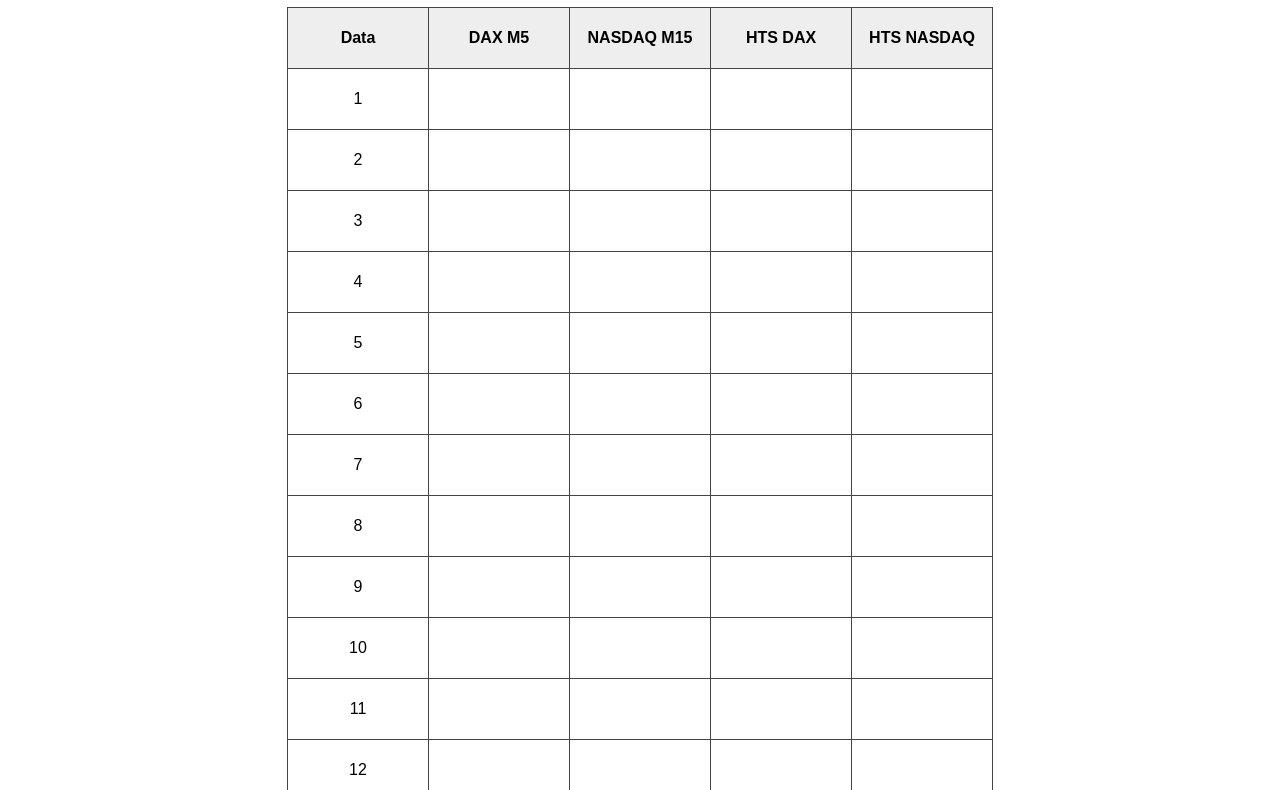
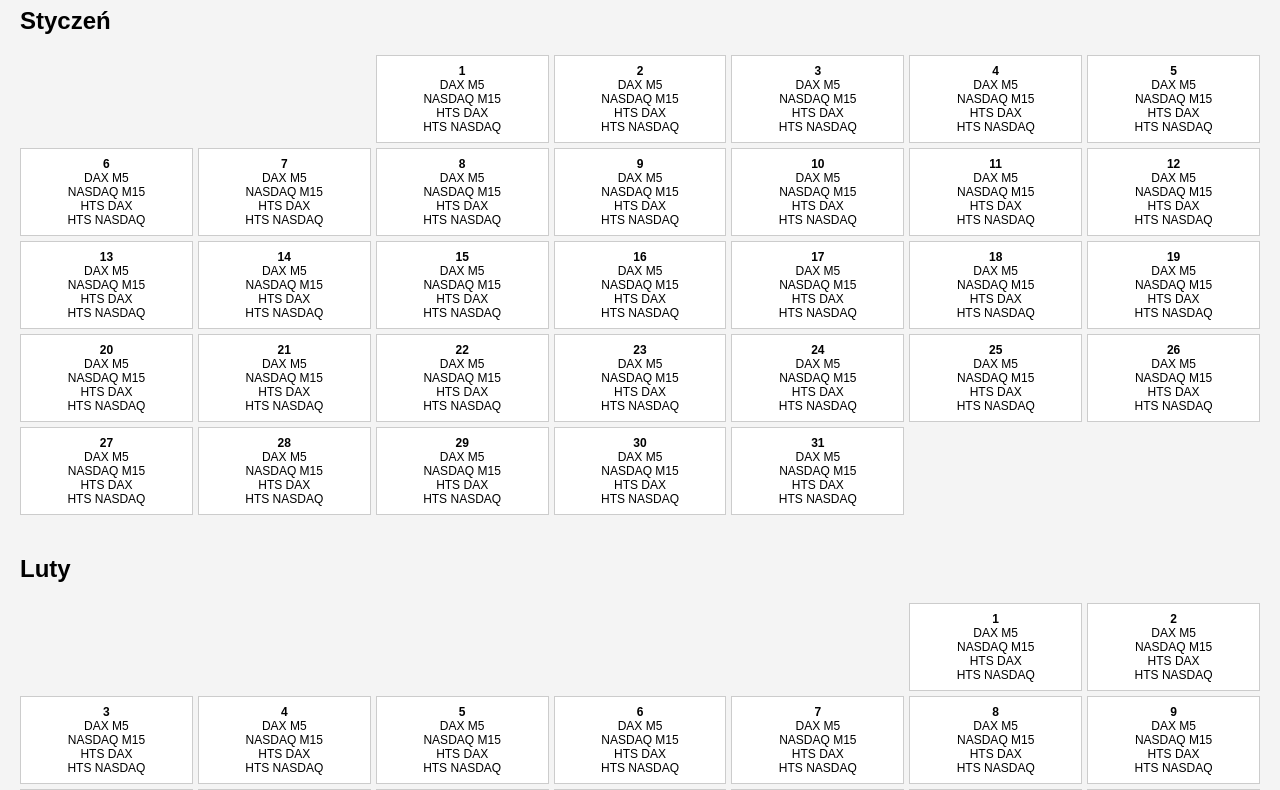
Before and after one commit to LCNONE/Calendar, a plain HTML site: page index.html in a window 1280 px wide. Shown: the part 73-863 px from the top of the page. Drawn offline with Linux system fonts and the light colour scheme.

Commit message:
Update index.html

```diff
--- a/index.html
+++ b/index.html
@@ -2,67 +2,115 @@
 <html lang="pl">
 <head>
   <meta charset="UTF-8">
-  <title>Kalendarz Tradingowy</title>
+  <title>Kalendarz Tradingowy 2025</title>
   <style>
-    body { font-family: Arial, sans-serif; text-align: center; }
-    table { border-collapse: collapse; margin: 20px auto; }
-    th, td { border: 1px solid #444; padding: 10px; width: 120px; height: 40px; cursor: pointer; }
-    th { background: #eee; }
-    .green { background: #4CAF50; color: white; }
-    .red { background: #F44336; color: white; }
-    .blue { background: #2196F3; color: white; }
+    body {
+      font-family: Arial, sans-serif;
+      margin: 20px;
+      background: #f4f4f4;
+    }
+    h1 {
+      text-align: center;
+    }
+    .month {
+      margin-bottom: 40px;
+    }
+    .calendar {
+      display: grid;
+      grid-template-columns: repeat(7, 1fr);
+      gap: 5px;
+    }
+    .day {
+      background: white;
+      border: 1px solid #ccc;
+      text-align: center;
+      padding: 8px;
+      cursor: pointer;
+      min-height: 60px;
+      display: flex;
+      flex-direction: column;
+      justify-content: space-between;
+      font-size: 12px;
+    }
+    .day span {
+      font-weight: bold;
+    }
+    .green { background: #90ee90 !important; }
+    .red { background: #ff7f7f !important; }
+    .blue { background: #87cefa !important; }
   </style>
 </head>
 <body>
-  <h1>Kalendarz Tradingowy</h1>
-  <table id="calendar">
-    <thead>
-      <tr>
-        <th>Data</th>
-        <th>DAX M5</th>
-        <th>NASDAQ M15</th>
-        <th>HTS DAX</th>
-        <th>HTS NASDAQ</th>
-      </tr>
-    </thead>
-    <tbody>
-      <!-- Wygenerujemy miesiąc (np. 31 dni) -->
-      <script>
-        const daysInMonth = 31; // Możesz zmienić
-        let rows = "";
-        for (let d = 1; d <= daysInMonth; d++) {
-          rows += "<tr><td>" + d + "</td>";
-          ["dax", "nasdaq", "htsdax", "htsnasdaq"].forEach(col => {
-            rows += `<td data-key="${col}-${d}"></td>`;
-          });
-          rows += "</tr>";
-        }
-        document.write(rows);
-      </script>
-    </tbody>
-  </table>
+  <h1>Kalendarz Tradingowy 2025</h1>
+  <div id="calendar"></div>
 
   <script>
-    const cells = document.querySelectorAll("td[data-key]");
-    const colors = ["", "green", "red", "blue"];
+    const months = [
+      "Styczeń","Luty","Marzec","Kwiecień","Maj","Czerwiec",
+      "Lipiec","Sierpień","Wrzesień","Październik","Listopad","Grudzień"
+    ];
+    const year = 2025;
 
-    // Wczytaj zapisane ustawienia
-    cells.forEach(cell => {
-      const key = cell.getAttribute("data-key");
-      const saved = localStorage.getItem(key);
-      if (saved) cell.classList.add(saved);
+    const calendarEl = document.getElementById("calendar");
 
-      cell.addEventListener("click", () => {
-        let current = colors.indexOf(
-          [...cell.classList].find(c => colors.includes(c)) || ""
-        );
-        cell.classList.remove("green", "red", "blue");
-        current = (current + 1) % colors.length;
-        const newColor = colors[current];
-        if (newColor) cell.classList.add(newColor);
-        localStorage.setItem(key, newColor);
-      });
-    });
+    function generateCalendar() {
+      for (let month = 0; month < 12; month++) {
+        const monthDiv = document.createElement("div");
+        monthDiv.className = "month";
+        const title = document.createElement("h2");
+        title.textContent = months[month];
+        monthDiv.appendChild(title);
+
+        const grid = document.createElement("div");
+        grid.className = "calendar";
+
+        const firstDay = new Date(year, month, 1).getDay();
+        const daysInMonth = new Date(year, month + 1, 0).getDate();
+
+        // dostosowanie do tego że tydzień zaczyna się od poniedziałku
+        let startDay = (firstDay === 0 ? 6 : firstDay - 1);
+
+        for (let i = 0; i < startDay; i++) {
+          const empty = document.createElement("div");
+          grid.appendChild(empty);
+        }
+
+        for (let day = 1; day <= daysInMonth; day++) {
+          const dayDiv = document.createElement("div");
+          dayDiv.className = "day";
+          dayDiv.innerHTML = `<span>${day}</span><div>DAX M5</div><div>NASDAQ M15</div><div>HTS DAX</div><div>HTS NASDAQ</div>`;
+
+          const key = `${year}-${month+1}-${day}`;
+          const savedColor = localStorage.getItem(key);
+          if (savedColor) dayDiv.classList.add(savedColor);
+
+          dayDiv.addEventListener("click", () => {
+            if (dayDiv.classList.contains("green")) {
+              dayDiv.classList.remove("green");
+              dayDiv.classList.add("red");
+              localStorage.setItem(key, "red");
+            } else if (dayDiv.classList.contains("red")) {
+              dayDiv.classList.remove("red");
+              dayDiv.classList.add("blue");
+              localStorage.setItem(key, "blue");
+            } else if (dayDiv.classList.contains("blue")) {
+              dayDiv.classList.remove("blue");
+              localStorage.removeItem(key);
+            } else {
+              dayDiv.classList.add("green");
+              localStorage.setItem(key, "green");
+            }
+          });
+
+          grid.appendChild(dayDiv);
+        }
+
+        monthDiv.appendChild(grid);
+        calendarEl.appendChild(monthDiv);
+      }
+    }
+
+    generateCalendar();
   </script>
 </body>
 </html>
```
